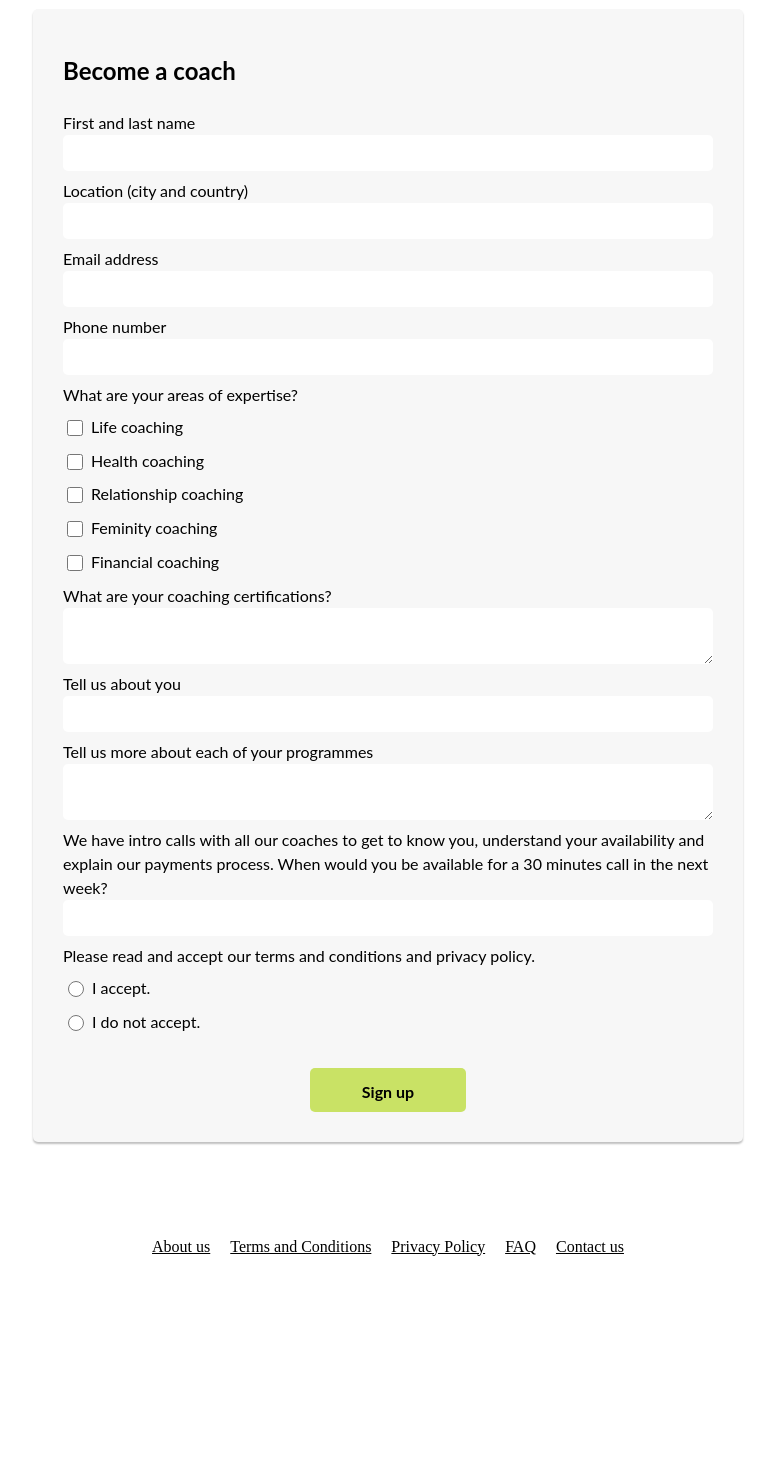
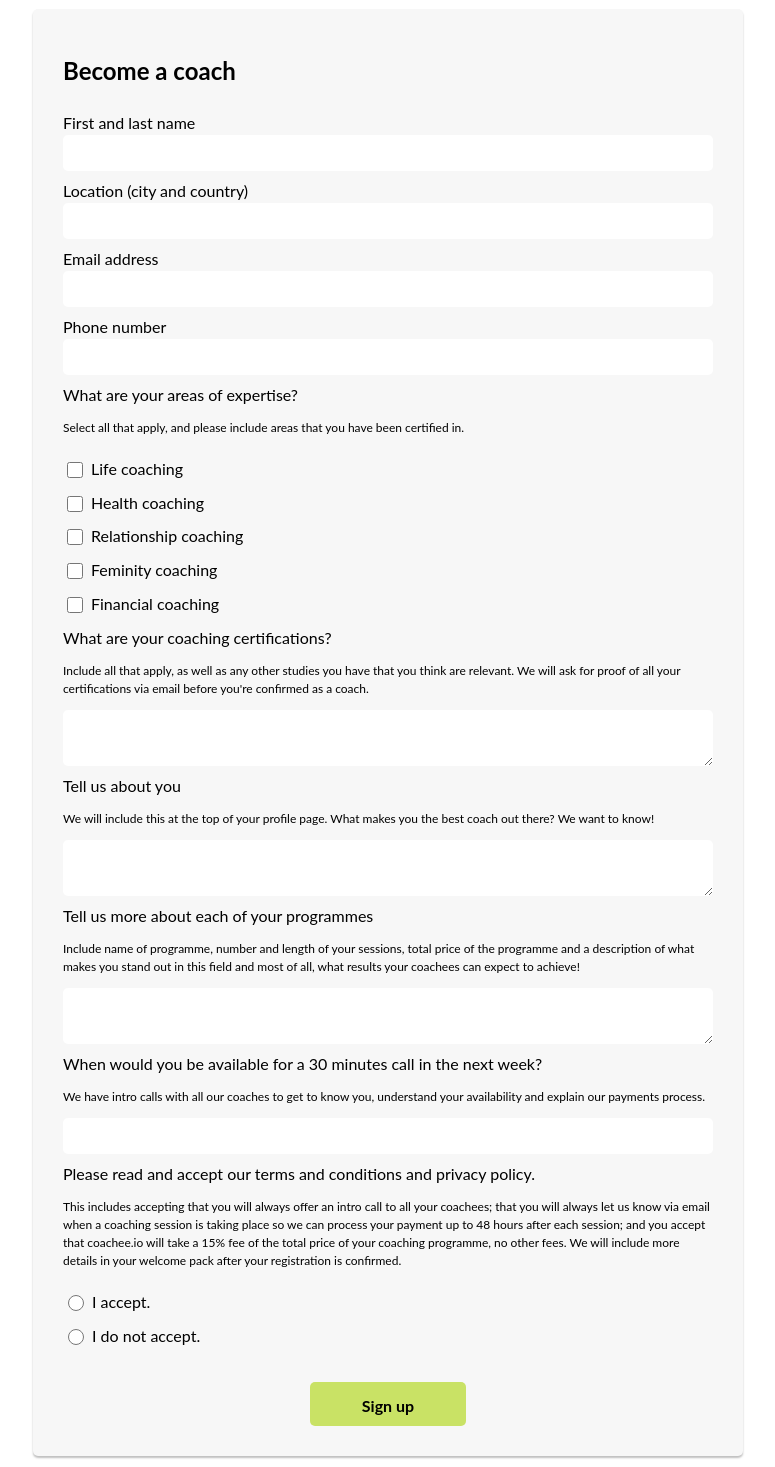
Before and after one commit to coachee-io/coachee-frontend, a React app: page /become-a-coach/register in a window 1280 px wide. Shown: the part 275-1742 px from the top of the page, without its empty margins (252-1027 px from the left). Before the commit the page ends 1613 px from the top, so only its background shows below. Built offline with nearby package versions, Linux system fonts and the light colour scheme; the HTML template or start-up script is replaced by a standard one.

Commit message:
fixed registration form and abstracted fieldarrays for checkboxlist

```diff
--- /dev/null
+++ b/src/components/Form/CheckboxList.tsx
@@ -0,0 +1,71 @@
+import React, {PureComponent} from 'react'
+import {FieldArrayRenderProps, FieldArray} from 'formik'
+
+import {Para} from '../../ui/labels'
+
+import Checkbox from './Checkbox'
+import {
+  StyledLabel, ErrorMessage, ErrorAlertCircle,
+} from './styled'
+
+interface Props {
+  label: string,
+  name: string,
+  values: any,
+  helperText?: string,
+  list: any[],
+  errors: any,
+  touched: any
+}
+
+class CheckboxList extends PureComponent<Props> {
+  handleChange = (ev: any, arrayHelpers: any) => {
+    const {values, name} = this.props
+    if (ev.target.checked) {
+      arrayHelpers.push(ev.target.id)
+    } else {
+      const idx = values[name].findIndex((el: string) => el === ev.target.id)
+      arrayHelpers.remove(idx)
+    }
+  }
+
+  render() {
+    const {
+      name, label, helperText, list, values, errors, touched,
+    } = this.props
+    return (
+      <>
+        <FieldArray
+          name={name}
+          render={(arrayHelpers) => (
+            <>
+              <StyledLabel>
+                {label}
+              </StyledLabel>
+              {helperText && <Para small>{helperText}</Para>}
+              {list.map((item: any) => (
+                <Checkbox
+                  key={item.id}
+                  id={item.id}
+                  value={item.id}
+                  checked={values[name].includes(item.id as never)}
+                  name={name}
+                  label={item.name}
+                  onChange={(e: any) => this.handleChange(e, arrayHelpers)}
+                />
+              ))}
+              {typeof errors.expertise === 'string' && touched.expertise && (
+                <ErrorMessage>
+                  {errors.expertise}
+                  <ErrorAlertCircle />
+                </ErrorMessage>
+              )}
+            </>
+          )}
+        />
+      </>
+    )
+  }
+}
+
+export default CheckboxList
--- a/src/components/Form/Input.tsx
+++ b/src/components/Form/Input.tsx
@@ -1,4 +1,6 @@
 import React, {PureComponent} from 'react'
+
+import {Para} from '../../ui/labels'
 
 import {
   StyledInput, StyledLabel, ErrorMessage, ErrorAlertCircle,
@@ -9,7 +11,7 @@ interface Props {
   id: string,
   name: string,
   type: string,
-  helper?: string | undefined,
+  helperText?: string | undefined,
   error: boolean | string | undefined,
   errorMessage: string | undefined,
   value: any,
@@ -22,11 +24,12 @@ class Input extends PureComponent<Props> {
   render() {
     const {
       label, id, name, type, error, errorMessage, value, onChange, onBlur, component,
-      helper,
+      helperText,
     } = this.props
     return (
       <>
         <StyledLabel htmlFor={id}>{label}</StyledLabel>
+        {helperText && <Para small>{helperText}</Para>}
         <StyledInput
           id={id}
           name={name}
--- a/src/components/Form/RadioGroup.tsx
+++ b/src/components/Form/RadioGroup.tsx
@@ -1,4 +1,6 @@
 import React, {PureComponent} from 'react'
+
+import {Para} from '../../ui/labels'
 
 import {
   StyledInput, StyledLabel, ErrorMessage, ErrorAlertCircle,
@@ -15,6 +17,7 @@ interface List {
 
 interface Props {
   label: string,
+  helperText?: string | undefined,
   name: string,
   list: List[],
   error: boolean | string | undefined,
@@ -27,13 +30,14 @@ interface Props {
 class RadioGroup extends PureComponent<Props> {
   render() {
     const {
-      label, name, list, error, errorMessage, value, onChange, onBlur,
+      label, name, list, error, errorMessage, value, onChange, onBlur, helperText,
     } = this.props
     return (
       <>
         <StyledLabel>
           {label}
         </StyledLabel>
+        {helperText && <Para small>{helperText}</Para>}
         {list.map((radio) => (
           <StyledLabel key={radio.id} htmlFor={radio.id}>
             <StyledInput
--- a/src/components/Form/index.ts
+++ b/src/components/Form/index.ts
@@ -2,6 +2,7 @@ import Form from './Form'
 import Input from './Input'
 import RadioGroup from './RadioGroup'
 import Checkbox from './Checkbox'
+import CheckboxList from './CheckboxList'
 
 import {
   StyledLabel,
@@ -17,6 +18,7 @@ export {
   Input,
   RadioGroup,
   Checkbox,
+  CheckboxList,
   StyledLabel,
   StyledInput,
   StyledSelect,
--- a/src/containers/Signup/Coach/Register/Register.tsx
+++ b/src/containers/Signup/Coach/Register/Register.tsx
@@ -1,12 +1,12 @@
 import React, {PureComponent} from 'react'
 import {Row, Col} from 'react-bootstrap'
 import {
-  Formik, FieldArray,
+  Formik,
 } from 'formik'
 
 
 import {
-  Form, Input, Checkbox, RadioGroup, Button, StyledLabel, ErrorMessage, ErrorAlertCircle,
+  Form, Input, CheckboxList, RadioGroup, Button,
 } from '../../../../components/Form'
 
 import {FlexColAlignCenter, FlexRowJustifyCenter} from '../../../../components/Layout/Flexbox'
@@ -101,45 +101,19 @@ class CoachSignup extends PureComponent {
                           onChange={handleChange}
                           onBlur={handleBlur}
                         />
-                        <StyledLabel>
-                        What are your areas of expertise?
-                        </StyledLabel>
-                        <FieldArray
+                        <CheckboxList
                           name="expertise"
-                          render={(arrayHelpers) => (
-                            <>
-                              {coachingCategories.map((category: ICoachingCategory) => (
-                                <>
-                                  <Checkbox
-                                    id={category.id}
-                                    value={category.id}
-                                    checked={values.expertise.includes(category.id as never)}
-                                    name="expertise"
-                                    label={category.name}
-                                    onChange={(e: any) => {
-                                      if (e.target.checked) {
-                                        arrayHelpers.push(category.id)
-                                      } else {
-                                        const idx = values.expertise.indexOf(category.id as never)
-                                        arrayHelpers.remove(idx)
-                                      }
-                                    }}
-                                  />
-                                </>
-                              ))}
-                            </>
-                          )}
+                          label="What are your areas of expertise?"
+                          helperText="Select all that apply, and please include areas that you have been certified in."
+                          values={values}
+                          list={coachingCategories}
+                          errors={errors}
+                          touched={touched}
                         />
-                        <>
-                          {typeof errors.expertise === 'string' && touched.expertise && (
-                            <ErrorMessage>
-                              {errors.expertise}
-                              <ErrorAlertCircle />
-                            </ErrorMessage>
-                          )}
-                        </>
                         <Input
                           label="What are your coaching certifications?"
+                          helperText="Include all that apply, as well as any other studies you have that you think are relevant.
+                          We will ask for proof of all your certifications via email before you're confirmed as a coach."
                           id="certificates"
                           name="certificates"
                           type="text"
@@ -152,9 +126,12 @@ class CoachSignup extends PureComponent {
                         />
                         <Input
                           label="Tell us about you"
+                          helperText="We will include this at the top of your profile page.
+                          What makes you the best coach out there? We want to know!"
                           id="aboutYou"
                           name="aboutYou"
                           type="text"
+                          component="textarea"
                           value={values.aboutYou}
                           error={errors.aboutYou && touched.aboutYou}
                           errorMessage={errors.aboutYou}
@@ -163,6 +140,10 @@ class CoachSignup extends PureComponent {
                         />
                         <Input
                           label="Tell us more about each of your programmes"
+                          helperText="Include name of programme, number and length of your sessions,
+                          total price of the programme and a description
+                          of what makes you stand out in this field and most of all,
+                          what results your coachees can expect to achieve!"
                           id="programmes"
                           name="programmes"
                           type="text"
@@ -174,8 +155,9 @@ class CoachSignup extends PureComponent {
                           onBlur={handleBlur}
                         />
                         <Input
-                          label="We have intro calls with all our coaches to get to know you, understand your
-                        availability and explain our payments process. When would you be available for a 30 minutes call in the next week?"
+                          label="When would you be available for a 30 minutes call in the next week?"
+                          helperText="We have intro calls with all our coaches to get to know you, understand your
+                          availability and explain our payments process."
                           id="availability"
                           name="availability"
                           type="text"
@@ -187,6 +169,12 @@ class CoachSignup extends PureComponent {
                         />
                         <RadioGroup
                           label="Please read and accept our terms and conditions and privacy policy."
+                          helperText="This includes accepting that you will always offer an intro call
+                            to all your coachees; that you will always let us know via email when a coaching session
+                            is taking place so we can process your payment up to 48 hours after each session; and you accept that coachee.io
+                            will take a 15% fee of the total price of your coaching programme, no other fees.
+                            We will include more details in your
+                            welcome pack after your registration is confirmed."
                           name="termsAndConditions"
                           value={values.termsAndConditions}
                           error={errors.termsAndConditions && touched.termsAndConditions}
--- a/src/containers/Signup/Coach/Register/validationSchema/index.ts
+++ b/src/containers/Signup/Coach/Register/validationSchema/index.ts
@@ -22,7 +22,8 @@ export default object().shape({
     .matches(phoneRegExp, 'Phone number is not valid'),
   expertise: array()
     .of(
-      string().trim().required('Please select one area'),
+      string()
+        .required('Please select one area'),
     )
     .min(1, 'Please select one area')
     .required('Please select one area'),
```
Also changed, not shown: src/components/Form/Checkbox.tsx (+4 -4 lines), .eslintrc.json.
